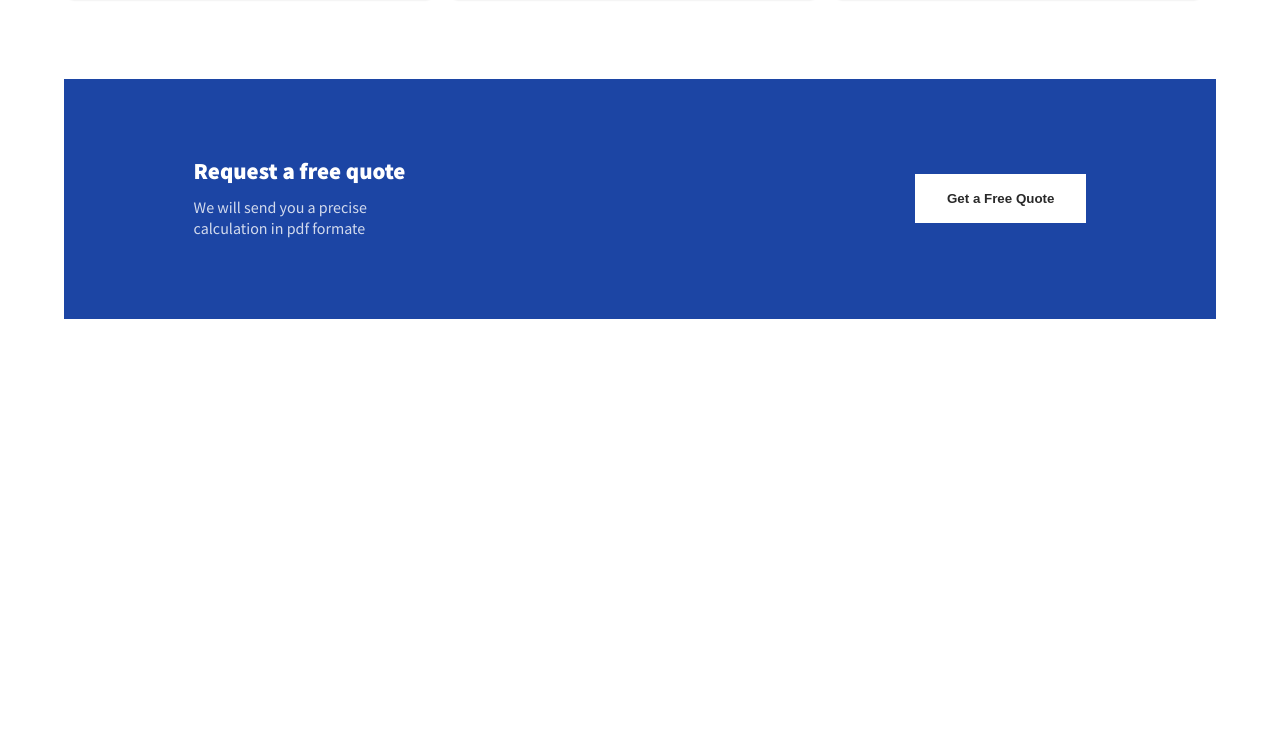
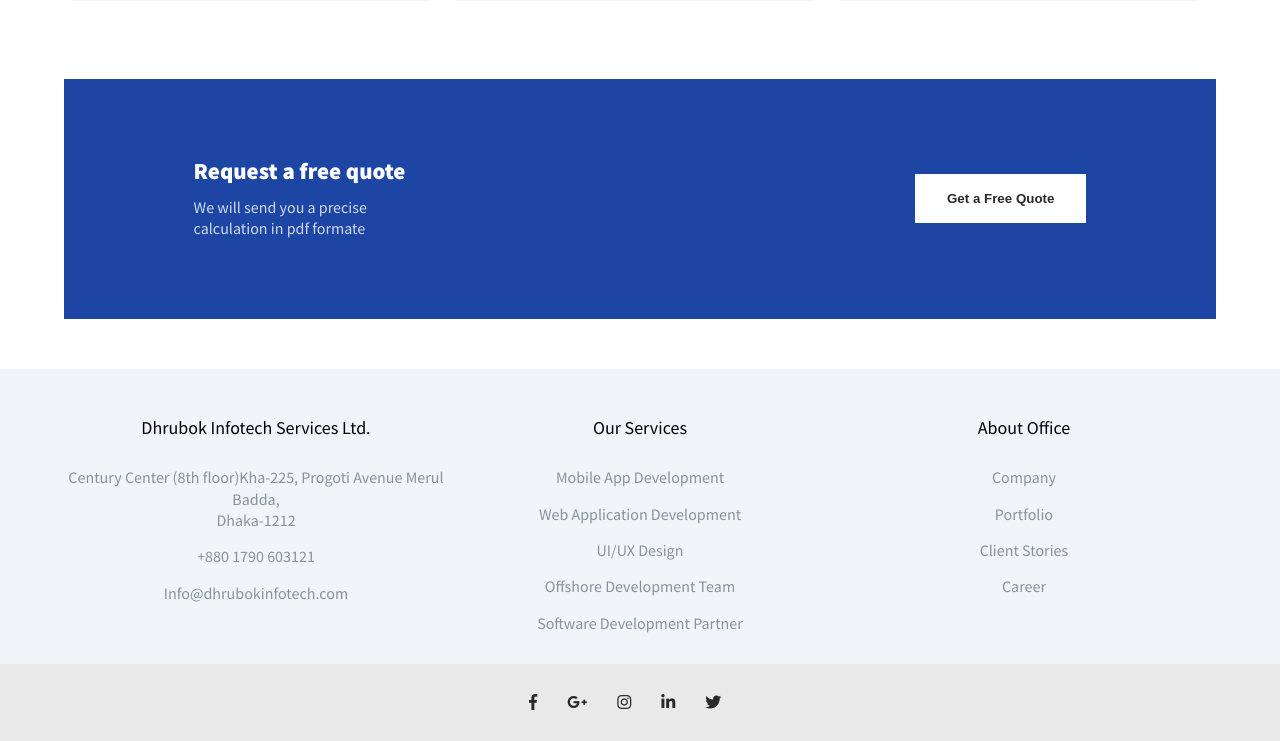
Before and after one commit to rodrigo-petry/dhrubox-website, a plain HTML site: page index.html in a window 1280 px wide. Shown: the part 4342-5083 px from the top of the page. Before the commit the page ends 4711 px from the top, so only its background shows below. Drawn offline with Linux system fonts and the light colour scheme.

Commit message:
Footer Finish

```diff
--- /dev/null
+++ b/css/components/footer.css
@@ -0,0 +1,28 @@
+footer {
+  width: 100%;
+  padding-top: var(--spacing-medium);
+  background: var(--color-background-light);
+  padding-bottom: var(--spacing-small);
+}
+
+footer .list {
+  width: 33.333%;
+  text-align: center;
+}
+
+.social-icons {
+  justify-content: center;
+  display: flex;
+  background-color: var(--color-footer-icons);
+  padding: var(--spacing-normal);
+  width: 100%;
+}
+
+.social-icons i {
+  margin-right: var(--spacing-normal);
+  color: var(--color-text);
+}
+
+.social-icons i:hover {
+  color: var(--color-negative-light);
+}
--- /dev/null
+++ b/css/objects/footer-texts.css
@@ -0,0 +1,16 @@
+footer {
+
+  font-family: 'Source Sans Pro', sans-serif;
+}
+
+footer h5 {
+  color: var(--color-negative);
+  font-size: var(--size-text-normal);
+  margin-bottom: var(--spacing-normal);
+}
+
+footer p {
+  color: #86939e;
+  line-height: var(--medium-line-height);
+  margin-bottom: var(--spacing-small);
+}
--- a/css/settings/color.css
+++ b/css/settings/color.css
@@ -2,7 +2,9 @@
   --color-zero: #fff;
   --color-zero-light: rgba(255, 255, 255, 0.7);
   --color-negative: #000;
+  --color-negative-light: rgba(0, 0, 0, 0.7);
   --color-background-light: #f1f4f9;
+  --color-footer-icons: #e9e9e9;
 
   --color-first: #1c45a4;
   --color-second: #24d39b;
--- a/index.html
+++ b/index.html
@@ -6,6 +6,8 @@
     <!-- Fonts Import -->
     <link href="https://fonts.googleapis.com/css?family=Montserrat:400,600,700" rel="stylesheet">
     <link href="https://fonts.googleapis.com/css?family=Source+Sans+Pro:400,900" rel="stylesheet">
+    <!-- Font Icons Import -->
+    <link rel="stylesheet" href="https://use.fontawesome.com/releases/v5.5.0/css/all.css">
     <!--
       The CSS files is divided into five parts, base, components, generic, objects and settings:
 
@@ -29,6 +31,7 @@
     <link rel="stylesheet" href="css/components/testimonial.css">
     <link rel="stylesheet" href="css/components/our-blog.css">
     <link rel="stylesheet" href="css/components/free-quote.css">
+    <link rel="stylesheet" href="css/components/footer.css">
     <!-- Objects -->
     <link rel="stylesheet" href="css/objects/container.css">
     <link rel="stylesheet" href="css/objects/block.css">
@@ -49,6 +52,7 @@
     <link rel="stylesheet" href="css/objects/our-blog-cards.css">
     <link rel="stylesheet" href="css/objects/free-quote-button.css">
     <link rel="stylesheet" href="css/objects/free-quote-texts.css">
+    <link rel="stylesheet" href="css/objects/footer-texts.css">
   </head>
 
   <body>
@@ -269,7 +273,7 @@
         <div class="our-blog-cards">
           <div class="row">
             <!-- First Card -->
-          <article class="our-blog-card">
+            <article class="our-blog-card">
               <img src="img/pie.png" alt="Pie Image" class="blog-card-image">
 
               <div class="card-content">
@@ -314,7 +318,7 @@
               </div>
             </article>
           </div>
-
+          <!-- Free Quote Start -->
           <div class="free-quote">
             <div class="container">
               <div class="free-quote-texts">
@@ -325,8 +329,51 @@
               <button>Get a Free Quote</button>
             </div>
           </div>
+          <!-- Free Quote End -->
         </div>
       </div>
     </section>
+
+    <!-- Website Footer -->
+    <footer>
+      <div class="custom-container">
+        <div class="row">
+          <div class="list">
+            <h5>Dhrubok Infotech Services Ltd.</h5>
+
+            <p>Century Center (8th floor)Kha-225,  Progoti Avenue Merul Badda,<br>
+            Dhaka-1212</p>
+            <p>+880 1790 603121</p>
+            <p>Info@dhrubokinfotech.com</p>
+          </div>
+
+          <div class="list">
+            <h5>Our Services</h5>
+
+            <p>Mobile App Development</p>
+            <p>Web Application Development</p>
+            <p>UI/UX Design</p>
+            <p>Offshore Development Team</p>
+            <p>Software Development Partner</p>
+          </div>
+
+          <div class="list">
+            <h5>About Office</h5>
+
+            <p>Company</p>
+            <p>Portfolio</p>
+            <p>Client Stories</p>
+            <p>Career</p>
+          </div>
+        </div>
+    </footer>
+    <!-- Social Icons of DhRubox -->
+    <ul class="social-icons">
+      <li><a href="#"><i class="fab fa-facebook-f"></i></a></li>
+      <li><a href="#"><i class="fab fa-google-plus-g"></i></a></li>
+      <li><a href="#"><i class="fab fa-instagram"></i></a></li>
+      <li><a href="#"><i class="fab fa-linkedin-in"></i></a></li>
+      <li><a href="#"><i class="fab fa-twitter"></i></a></li>
+    </ul>
   </body>
 </html>
```
